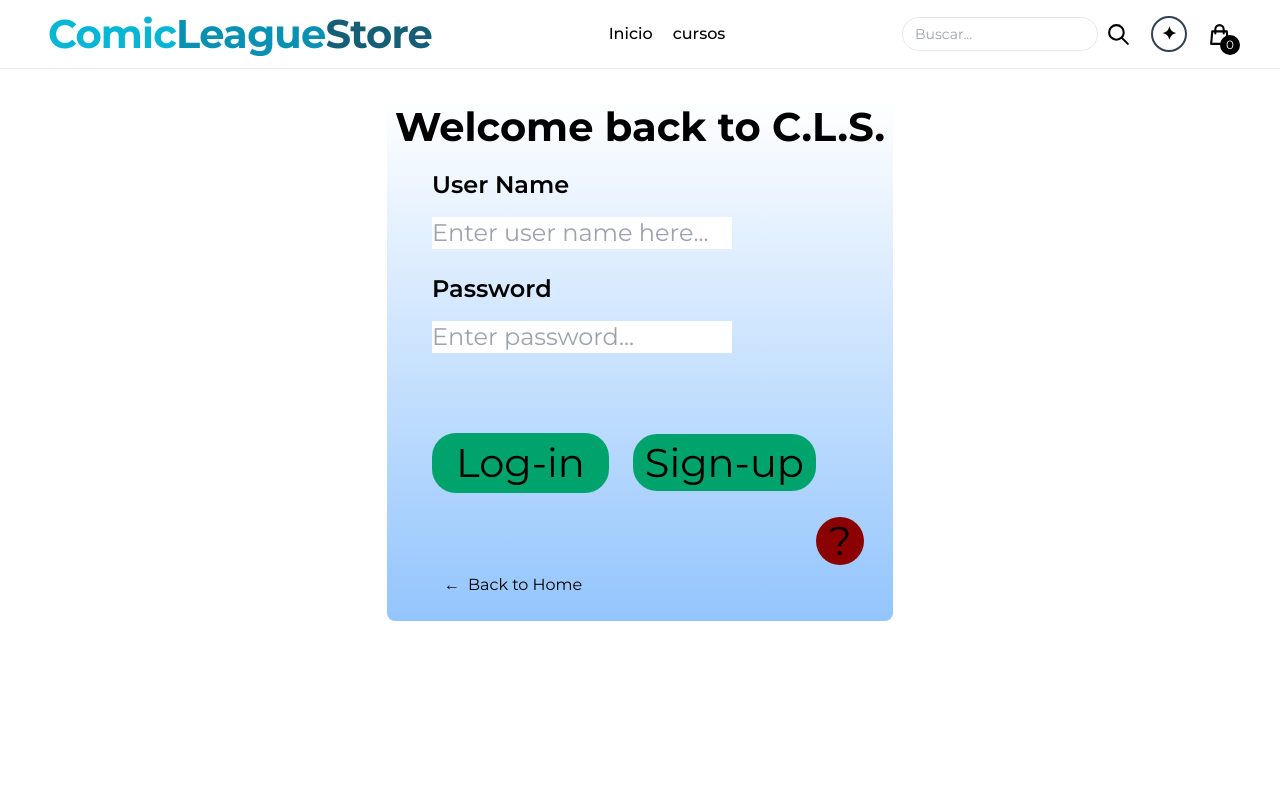
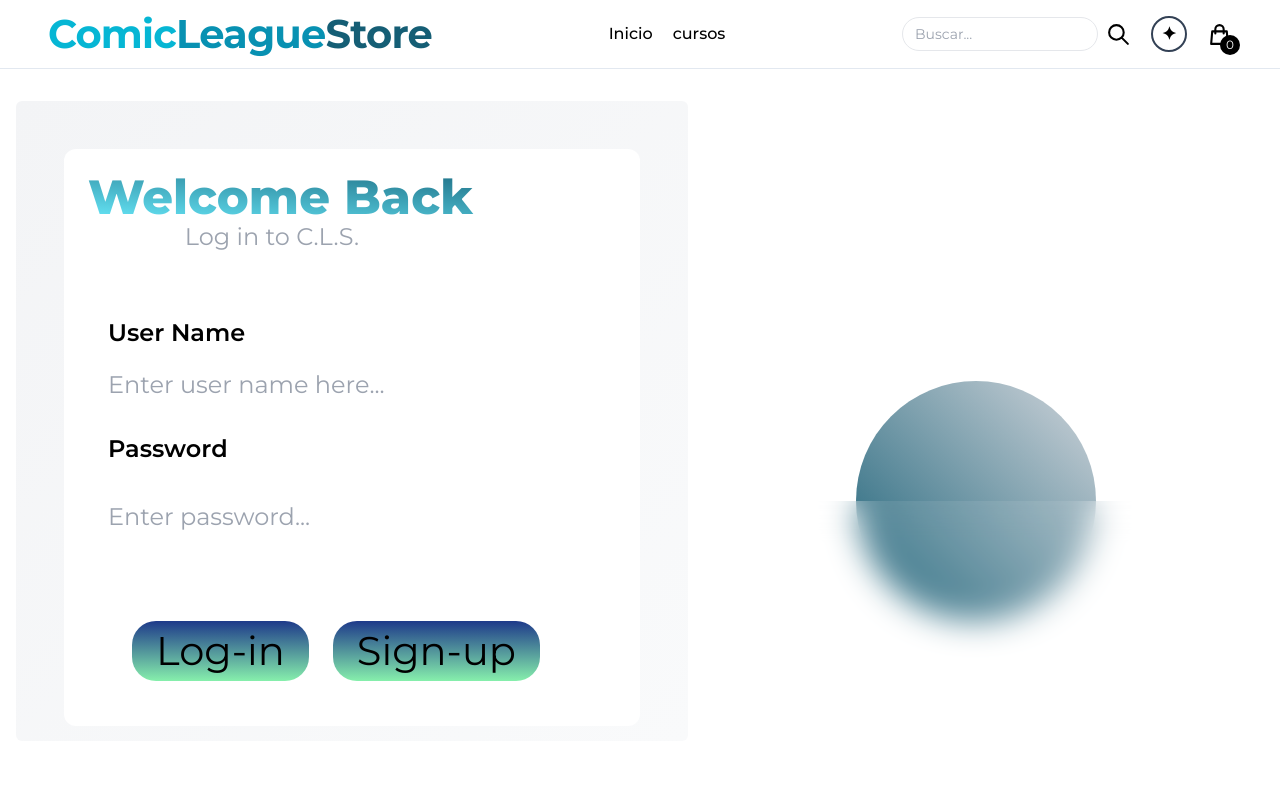
Before and after one commit to atuning120/proyectoIntegradorSoftware, a React (Vite) app in the folder comics-leagues-store/: page /login in a window 1280 px wide. Shown: the top 800 px of the page. Built offline with nearby package versions, Linux system fonts and the light colour scheme.

Commit message:
Mejoras visuales en login

```diff
--- a/comics-leagues-store/src/pages/Login.jsx
+++ b/comics-leagues-store/src/pages/Login.jsx
@@ -5,6 +5,7 @@ import '../animations.css';
 import {Link} from 'react-router-dom'
 import BackButton from '../components/BackButton';
 import { useNavigate } from 'react-router-dom'; // Hook para la navegación
+
 
 //opcional, pero convierte las password en *'s (solo en alert)
 const maskText = (text) => {
@@ -31,11 +32,27 @@ const isAuthenticated = () => {
 	return false;
 };
 
+const getGradientClass = (errors,hasRespOK) =>{
+  if(errors.length === 0 && hasRespOK === true){
+    /*no error and backend said OK*/
+    return `bg-gradient-to-tr from-green-300 to-blue-800`;
+  }
+  else if(errors.length === 0){
+    /*no hay errores pero no se ha clickeado tampoco */
+    return `bg-gradient-to-tr from-cyan-800 to-gray-300`;
+  }
+  else if(errors.length > 0){
+    return `bg-gradient-to-tr from-red-700 to-blue-600`;
+  }
+  else return `bg-black`;
+};
+
 const Login = () => {
     const [errors, setErrors] = useState([]);
     const [user, setUser] = useState('');
     const [password, setPassword] = useState('');
 
+    const [showPassword, setShowPassword] = useState(false);
 
     const [isLoginHovered, setIsLoginHovered] = useState(false);
     const [isSignUpHovered, setIsSignUpHovered] = useState(false);
@@ -51,7 +68,9 @@ const Login = () => {
     const [error, setError] = useState('');
     const [hasError, setHasError] = useState(false);
 
+    const [hasRespOK, setHasRespOK] = useState(false);
 
+    const [isLoading,setIsLoading] = useState(false);
 
   // URL de tu backend (asegúrate de cambiarlo si es necesario)
   const backendUrl = 'http://localhost:8080/query';
@@ -75,10 +94,14 @@ const Login = () => {
     if (newErrors.length > 0) {
       setErrors(newErrors);
       setHasError(true);
+      setTimeout(() =>{
+        setErrors([]);
+      }, 750);
       return;
     } else {
       setHasError(false);
       try {
+        setIsLoading(true);
         // Enviar la solicitud al servidor GraphQL
         const response = await fetch(backendUrl, {
           method: 'POST',
@@ -110,10 +133,17 @@ const Login = () => {
         if (response.ok) {
           const data = await response.json();
           if (data.errors) {
+            setIsLoading(false);
             console.log('Login failed:', data.errors[0].message);
             setError('Login failed');
+            newErrors.push('Login failed, credenciales incorrectas');
+            setErrors(newErrors);
+            setTimeout(() =>{
+              setErrors([]);
+            }, 750);
           } else {
             console.log('Login successful:', data.data.login);
+            setHasRespOK(true);
             // Guarda el token en el localStorage
             localStorage.setItem('token', data.data.login.token);
 
@@ -122,17 +152,23 @@ const Login = () => {
             setErrors([]); // limpia todos los errores
 
             // Redirigir a la página de inicio
+            setTimeout(() => {
               window.location.href = '/';
+            }, 350);
           }
         } else {
+          setIsLoading(false);
           console.log('Login failed:', response.statusText);
           setError('Login failed');
+          setHasRespOK(false);
         }
       } catch (error) {
+        setIsLoading(false);
         console.error('Error during login:', error);
         setError('An error occurred');
       }
     }
+
   };
 
 
@@ -147,13 +183,17 @@ const Login = () => {
     };
 
     return (
-        <div className='flex flex-col items-center w-full h-screen'>
-        <div className='relative bg-gradient-to-t from-blue-300 to-transparent p-2 rounded-lg flex flex-col items-center'>
-            <h1 className='text-3xl text-black font-bold max-w-[800px] max-h-[100px]'>
-            Welcome back to C.L.S.
+      <div className='flex h-screen justify-start items-start'>
+        <div className='flex-1 bg-gradient-to-br from-gray-100 to-gray-50 rounded-md p-12 h-4/5'>
+          <div className='bg-white p-6 rounded-xl mb-16 h-[106%]'>
+            <h1 className='font-montserrat text-5xl bg-gradient-to-tr from-cyan-300 to-cyan-800 rounded-sm bg-clip-text text-transparent font-extrabold'>
+              Welcome Back
             </h1>
-            <form className='px-4 py-2 mt-4 w-full max-w-md'>
-                <div className=''>
+            <p className='font-montserrat text-2xl text-gray-400 flex items-center justify-center pr-40'>
+            Log in to C.L.S.
+            </p>
+
+            <form className='h-screen ml-5 mt-16' >
                       <div className='usuario'>
                               <label htmlFor='user' className='text-black text-2xl font-semibold'>User Name</label>
                               <br></br>
@@ -165,7 +205,7 @@ const Login = () => {
                                   onChange={(evento) =>setUser(evento.target.value)}
                                   maxLength={16}
                                   style={{ width:'300px'}}
-                                className='w-full text-2xl mt-4' />
+                                  className={`w-full text-2xl rounded-md mt-3 py-2 hover:bg-gray-200`}/>
                       </div>
                       <br></br>
                       <div className='password'>
@@ -178,27 +218,16 @@ const Login = () => {
                               value={password}
                               onChange={(evento) =>setPassword(evento.target.value)}
                               style={{ width:'300px'}}
-                            className='w-full text-2xl mt-4'
+                              className={`w-full text-2xl rounded-md mt-7 py-2 hover:bg-gray-200`}
                               maxLength={16}
                           />
                       </div>
-                </div>
-                <br></br>
+                      <div className='flex space x-4 mt-16'>
 
-                <div className='relative top-10 right-6'>
                       {/*boton de log-in*/}
                       <button
                                   type='submit'
-                    className={`text-black py-3 px-6 text-3xl rounded-3xl mt-4 ml-6 mb-4 transition-transform ${isLoginClicked ? 'button-clicked' : ''}`}
-                    style={{
-                        backgroundColor: hasError
-                          ? (isLoginHovered ? 'silver' : 'red')
-                          : (isLoginHovered ? '#50C878' : '#00A36C'),
-                        transition: 'background-color 0.4s ease',
-                        animation: isLoginClicked ? 'clickEffect 0.2s ease-out' : 'none'
-                      }}
-                    onMouseEnter={() => setIsLoginHovered(true)}
-                    onMouseLeave={() => setIsLoginHovered(false)}
+                                  className={`text-black py-3 px-6 text-3xl rounded-3xl mt-4 ml-6 mb-4 transform hover:scale-105  hover:from-green-500 hover:to-blue-800 active:scale-95 bg-gradient-to-t from-green-300 to-blue-900 ${isLoginClicked ? 'button-clicked' : ''}`}
                                   onClick={handleLoginClick}
                                   >
                                       Log-in
@@ -207,41 +236,23 @@ const Login = () => {
                         {/*boton de sign-up*/}
                         <Link
                                   to={'/Signup'} onClick={handleSignUpClick}
-                        className={`text-black py-1 px-3 text-3xl rounded-3xl mt-4 ml-6 mb-4 transition-transform ${isSignUpClicked ? 'button-clicked' : ''}`}
-                        style={{
-                            backgroundColor:
-                              (isSignUpHovered ? '#50C878' : '#00A36C'),
-                            transition: 'background-color 0.4s ease',
-                            animation: isSignUpClicked ? 'clickEffect 0.2s ease-out' : 'none'
-                          }}
-                        onMouseEnter={() => setIsSignUpHovered(true)}
-                        onMouseLeave={() => setIsSignUpHovered(false)}
-
+                                  className="flex items-center justify-center text-black py-3 px-6 text-3xl rounded-3xl mt-4 ml-6 mb-4
+                          transform transition-all duration-300
+                          bg-gradient-to-t from-green-300 to-blue-900
+                          hover:from-green-600 hover:to-blue-800
+                          active:scale-95 w-1/2.2 hover:scale-105"
                                   >
                                       Sign-up
+
+
                                   </Link>
+
+                      </div>
+            </form>
           </div>
 
-                    <br /><br/>
-
-                    {/* '?' Button */}
-                    <button
-                        className="bg-gray-500 hover:bg-gray-700 text-black text-3xl w-12 h-12 rounded-3xl ml-96"
-                        style={{ backgroundColor: isQuestionInHovered ? 'red' : 'darkred' }}
-                        onMouseEnter={() => setIsQuestionHovered(true)}
-                        onMouseLeave={() => setIsQuestionHovered(false)}
-                        onClick={() => alert('Si no tiene cuenta, haga click en "Sign-up"')}
-                    >
-                        ?
-                    </button>
-
-               {/*boton de regreso a log-in*/}
-               <div>
-                    <BackButton to={'../'} destination={'Home'}/>
         </div>
-                </form>
-
-        </div>
+        {/* de momento, no se muestra el listado de errores
         {errors.length > 0 && (
          <ul className={`error-list text-black text-2xl bg-gradient-to-t from-red-600 to-transparent p-4 rounded-xl`}style={{maxHeight:'600px',overflowY:'auto'}}>
              {errors.map((error, index) => (
@@ -250,8 +261,20 @@ const Login = () => {
              ))}
          </ul>
          )}
+         */}
+        <div className='hidden relative lg:flex h-full items-center justify-center flex-1'>
+        <div className={`w-60 h-60 rounded-full transition duration-100 ease-in-out ${isLoading? 'animate-pulse-spin': 'animate-spin'} ${getGradientClass(errors,hasRespOK)}`}> </div>
+        <div className='w-full h-1/2 absolute bottom-0 bg-white/10 backdrop-blur-lg'></div>
+
+          {
+            /*
+            <div className={`w-60 h-60 rounded-full transition duration-300 ease-in-out ${isLoading? 'animate-bounce': 'animate-spin'} ${getGradientClass(errors,hasRespOK)}`}> </div>
+            <div className={`w-60 h-60 rounded-full transition duration-300 ease-in-out ${isLoading? 'animate-spin': 'animate-none'} ${getGradientClass(errors,hasRespOK)}`}> </div>
+            */
+          }
+        </div>
       </div>
     );
-};
+}
 
 export default Login;
--- a/comics-leagues-store/tailwind.config.js
+++ b/comics-leagues-store/tailwind.config.js
@@ -10,7 +10,20 @@ export default {
 
 			fontFamily: {
 				montserrat: ['Montserrat', 'sans-serif'],
-      }
+			  },
+			  animation: {
+				'pulse-spin': 'pulse 1s infinite, spin 1s linear infinite',
+			  },
+			  keyframes: {
+				pulse: {
+				  '0%, 100%': { opacity: '1' },
+				  '50%': { opacity: '0.5' },
+				},
+				spin: {
+				  '0%': { transform: 'rotate(0deg)' },
+				  '100%': { transform: 'rotate(360deg)' },
+				},
+			  },
 			},
 		  },
 		  plugins: [],
```
Lines whose indentation alone changed are shown as unchanged.
